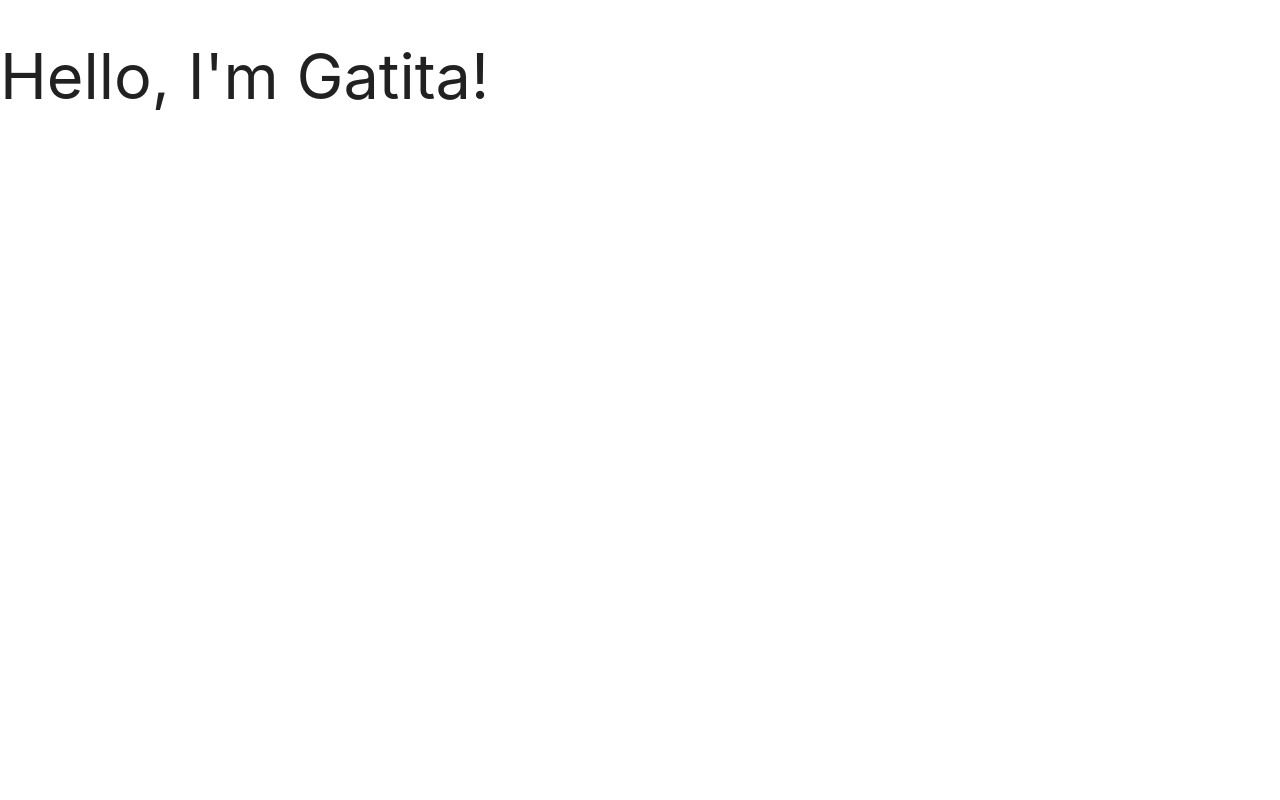
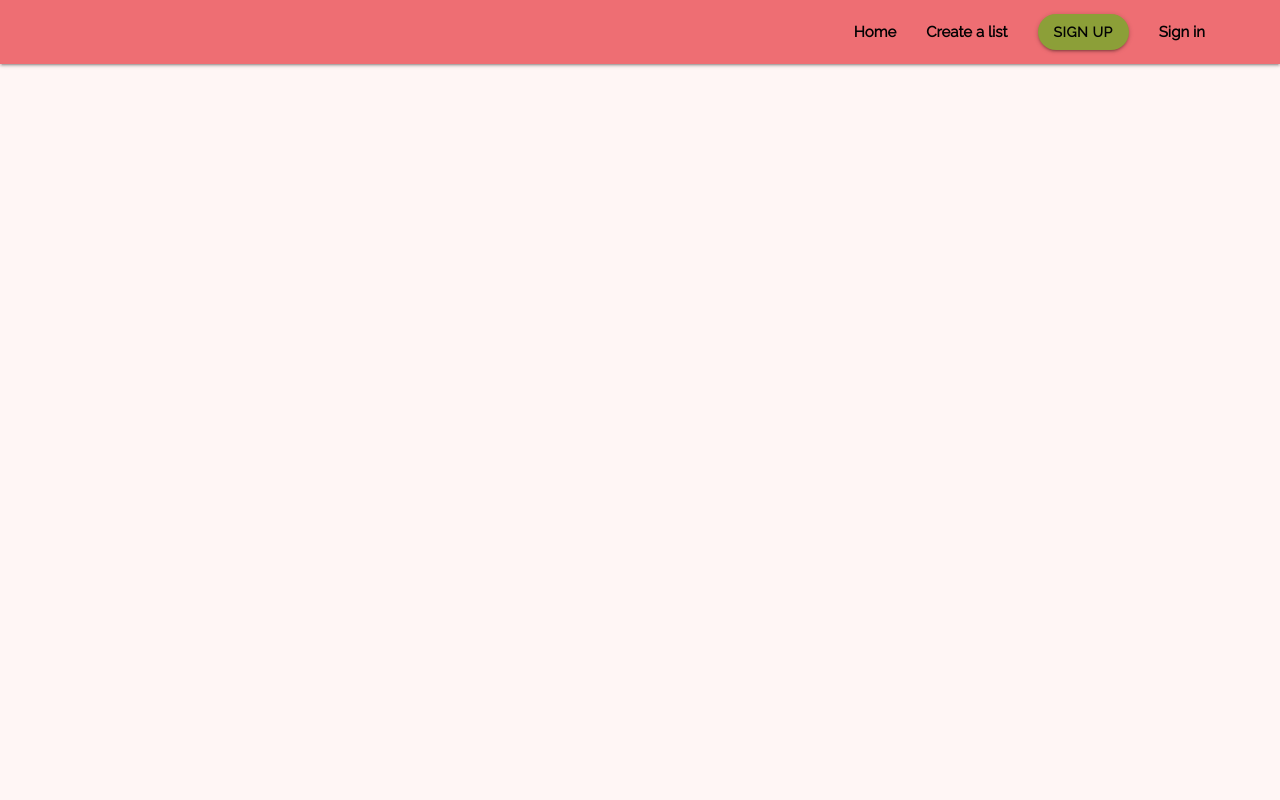
Before and after one commit to sbojorge/peachesncream, a Django app: page / in a window 1280 px wide. Run offline with Django 3.2, Linux system fonts and the light colour scheme.

Commit message:
add navbar and style it

```diff
--- a/static/css/style.css
+++ b/static/css/style.css
@@ -0,0 +1,89 @@
+@import url('https://fonts.googleapis.com/css2?family=Homemade+Apple&family=Raleway&display=swap');
+
+*{
+    box-sizing: border-box;
+}
+
+html {
+    height: 100%;
+}
+
+body {
+    font-family: 'Raleway', sans-serif;
+    color: #030203;
+    font-size: 1.2rem;
+    height: 100%;
+    display: flex;
+    flex-direction: column;
+    background-color: #fff6f5;
+}
+
+/* Headings */
+
+h1,h2,h3,h4,h5,h6 {
+    font-family: 'Homemade Apple', cursive;
+    font-weight: bolder;
+    color: #030203;
+}
+
+h1 {
+    font-size: 2.56rem;
+}
+
+h2 {
+    font-size: 2.28rem;
+}
+
+h3 {
+    font-size: 2rem;
+}
+
+h4 {
+    font-size: 1.71rem;
+}
+
+h5 {
+    font-size: 1.43rem;
+}
+
+h6 {
+    font-size: 1rem;
+}
+
+/* Header */
+
+.nav-wrapper,
+nav ul a,
+i.material-icons,
+a.waves-effect.btn {
+    color: #030203;
+}
+
+.nav-wrapper{
+    padding-right: 4rem;
+}
+
+nav ul a {
+    font-weight: bold;
+}
+
+a.waves-effect.btn{
+    background-color: #8c9f38;
+    border-radius: 23px;
+}
+
+/* Main */
+
+main {
+    flex: 1 0 auto;
+}
+
+/* Footer */
+
+footer {
+    background-color: #BD8180;
+    display: flex;
+    flex-direction: column;
+    justify-content: center;
+    align-items: center;
+}
--- a/static/js/script.js
+++ b/static/js/script.js
@@ -0,0 +1,5 @@
+// sidebar initialization
+document.addEventListener('DOMContentLoaded', function() {
+    let sidenav = document.querySelectorAll('.sidenav');
+    M.Sidenav.init(sidenav);
+  });
--- a/templates/base.html
+++ b/templates/base.html
@@ -13,10 +13,10 @@
     <link href="https://fonts.googleapis.com/icon?family=Material+Icons" rel="stylesheet">
     {% endblock %}
     <link rel="stylesheet" href="{% static '/css/style.css' %}">
-    <title>Peachesncream</title>
+    <title>Peachesncream - {% block title %}{% endblock %}</title>
 </head>
 <body>
-    <h1>Hello, I'm Gatita!</h1>
+    {% include 'includes/header.html' %}
 </body>
 {% block onload_js %}
 <script src="https://cdnjs.cloudflare.com/ajax/libs/materialize/1.0.0/js/materialize.min.js"></script>
--- /dev/null
+++ b/templates/includes/header.html
@@ -0,0 +1,38 @@
+{% load static %}
+
+<header>
+    <!-- Desktop navbar -->
+    <nav>
+        <div class="nav-wrapper">
+            <!-- <a href="#" class="brand-logo">Peaches n cream</a> -->
+            <a href="#" data-target="mobile-demo" class="sidenav-trigger"><i class="material-icons">menu</i></a>
+            <ul class="right hide-on-med-and-down">
+                {% if user.is_authenticated %}
+                <li><a href="#">Logout</a></li>
+                <li><a href="#">My lists</a></li>
+                <li><a href="#">Edit list</a></li> <!-- Edit list name and items including adding new items -->
+                <li><a href="#">Delete list</a></li>
+                {% else %}
+                <li><a href="{% url 'landing' %}">Home</a></li>
+                <li><a href="#">Create a list</a></li>
+                <li><a href="#" class="waves-effect btn">SIGN UP</a></li>
+                <li><a href="#">Sign in</a></li>
+                {% endif %}
+            </ul>
+        </div>
+    </nav>
+
+    <!-- Mobile navbar -->
+
+    <ul class="sidenav" id="mobile-demo">
+        {% if user.is_authenticated %}
+            <li><a href="#">Logout</a></li>
+            <li><a href="#">New list</a></li>
+            <li><a href="#">Edit list</a></li>
+        {% else %}
+            <li><a href="#">Home</a></li>
+            <li><a href="#">SIGN UP</a></li>
+            <li><a href="#">Sign in</a></li>
+        {% endif %}
+    </ul>
+</header>
```
